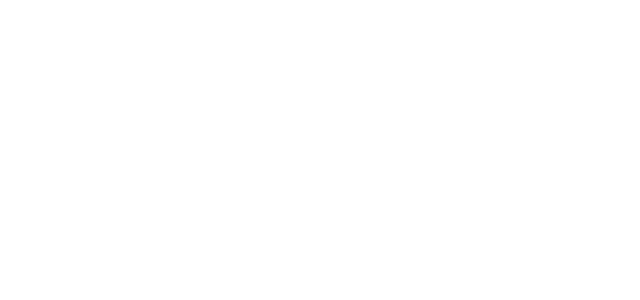
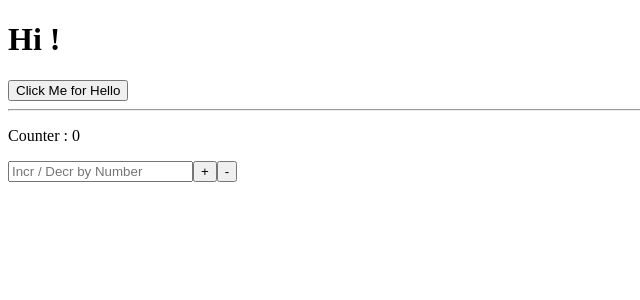
Before and after one commit to MickeyMKD/reactjs18, a React (Create React App) app: page / in a window 1280 px wide. Shown: the top 300 px of the page, without its empty margins (0-640 px from the left). Built offline with nearby package versions, Linux system fonts and the light colour scheme.

Commit message:
Added c10

```diff
--- a/package.json
+++ b/package.json
@@ -9,7 +9,9 @@
     "prop-types": "^15.8.1",
     "react": "^18.2.0",
     "react-dom": "^18.2.0",
+    "react-redux": "^8.0.2",
     "react-scripts": "5.0.1",
+    "redux": "^4.2.0",
     "web-vitals": "^2.1.4"
   },
   "scripts": {
--- a/src/App.js
+++ b/src/App.js
@@ -1,7 +1,11 @@
+import { Hello } from "./components/Hello";
+
 const App = () => {
 
   return (
-    <div></div>
+    <div>
+      <Hello />
+    </div>
   );
 }
 
--- /dev/null
+++ b/src/actions/Counter.js
@@ -0,0 +1,15 @@
+export const increment = (number) => {
+
+    return {
+        type : "INCREMENT",
+        payload : number
+    }
+}
+
+export const decrement = (number) => {
+
+    return {
+        type : "DECREMENT",
+        payload : number
+    }
+}
--- /dev/null
+++ b/src/actions/Hello.js
@@ -0,0 +1,10 @@
+
+// Action is a function that returns an object
+// of type { type : TYPE_OF_ACTION, payload : NEW_STATE }
+export const sayHello = () => {
+
+    return {
+        type : "SAY_HELLO",
+        payload : "Hi and Welcome to my lovely REDUX App !!!"
+    }
+}
--- /dev/null
+++ b/src/components/Hello.js
@@ -0,0 +1,35 @@
+import { useDispatch, useSelector } from "react-redux";
+import { sayHello } from "../actions/Hello";
+import { increment, decrement } from "../actions/Counter"
+
+export const Hello = () => {
+
+   const dispatch = useDispatch()
+    const greeting = useSelector(state => state.HelloReducer.greeting)
+    const counter = useSelector(state => state.CounterReducer.counter)
+
+    // use the payload to increment by 12
+
+    return (
+        <div>
+            <h1>{greeting}</h1>
+            <button
+                onClick={() => dispatch(sayHello())}
+            >
+                Click Me for Hello
+            </button>
+            <hr />
+            <p>Counter : {counter}</p>
+            <input
+                type="number"
+                placeholder="Incr / Decr by Number"
+            />
+            <button
+                onClick={() => dispatch(increment())}
+            >+</button>
+            <button
+                onClick={() => dispatch(decrement())}
+            >-</button>
+        </div>
+    )
+}
--- a/src/index.js
+++ b/src/index.js
@@ -1,10 +1,12 @@
 import React from 'react';
 import ReactDOM from 'react-dom/client';
+import { Provider } from 'react-redux';
+import store from "./store";
 import App from './App';
 
 const root = ReactDOM.createRoot(document.getElementById('root'));
 root.render(
-  <React.StrictMode>
+  <Provider store={store}>
     <App />
-  </React.StrictMode>
+  </Provider>
 );
--- /dev/null
+++ b/src/reducers/CounterReducer.js
@@ -0,0 +1,24 @@
+const initialState = {
+    counter: 0
+}
+
+const CounterReducer = (state = initialState, action) => {
+
+    // ALWAYS returns the WHOLE STATE
+    switch(action.type) {
+        case "INCREMENT" :
+            return {
+                ...state,
+                counter : state.counter + action.payload
+            }
+        case "DECREMENT" :
+            return {
+                ...state,
+                counter : state.counter - action.payload
+            }
+        default :
+            return state
+    }
+}
+
+export default CounterReducer
--- /dev/null
+++ b/src/reducers/HelloReducer.js
@@ -0,0 +1,19 @@
+const initialState = {
+    greeting: "Hi !"
+}
+
+const HelloReducer = (state = initialState, action) => {
+
+    // ALWAYS returns the WHOLE STATE
+    switch(action.type) {
+        case "SAY_HELLO" :
+            return {
+                ...state,
+                greeting : action.payload // "Hello World !!!!!"
+            }
+        default :
+            return state
+    }
+}
+
+export default HelloReducer
--- /dev/null
+++ b/src/reducers/index.js
@@ -0,0 +1,9 @@
+import { combineReducers } from "redux";
+import HelloReducer from "./HelloReducer";
+import CounterReducer from "./CounterReducer";
+
+
+export default combineReducers({
+    HelloReducer,
+    CounterReducer
+})
--- /dev/null
+++ b/src/store.js
@@ -0,0 +1,5 @@
+import { createStore } from "redux";
+import combined from "./reducers"
+
+
+export default createStore(combined)
```
Also changed, not shown: 1 other file (tests, documents, lock files or other folders).
